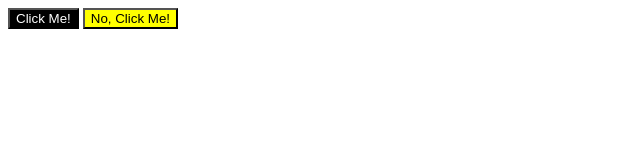
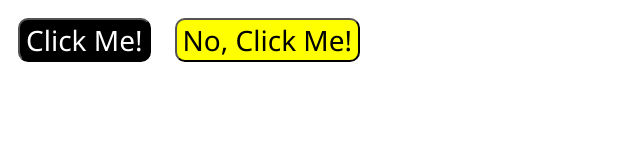
Before and after one commit to brandonjutte/css-foundations, a plain HTML site: page 03-grouping-selectors/index.html in a window 1280 px wide. Shown: the whole page, without its empty margins (0-640 px from the left). Drawn offline with Linux system fonts and the light colour scheme.

Commit message:
Add the grouped selector styles

```diff
--- a/03-grouping-selectors/style.css
+++ b/03-grouping-selectors/style.css
@@ -6,3 +6,11 @@
 .two {
     background-color: yellow;
 }
+
+.one,
+.two {
+    font-size: 28px;
+    font-family: 'Segoe UI', Tahoma, Geneva, Verdana, sans-serif;
+    border-radius: 10px;
+    margin: 10px;
+}
```
